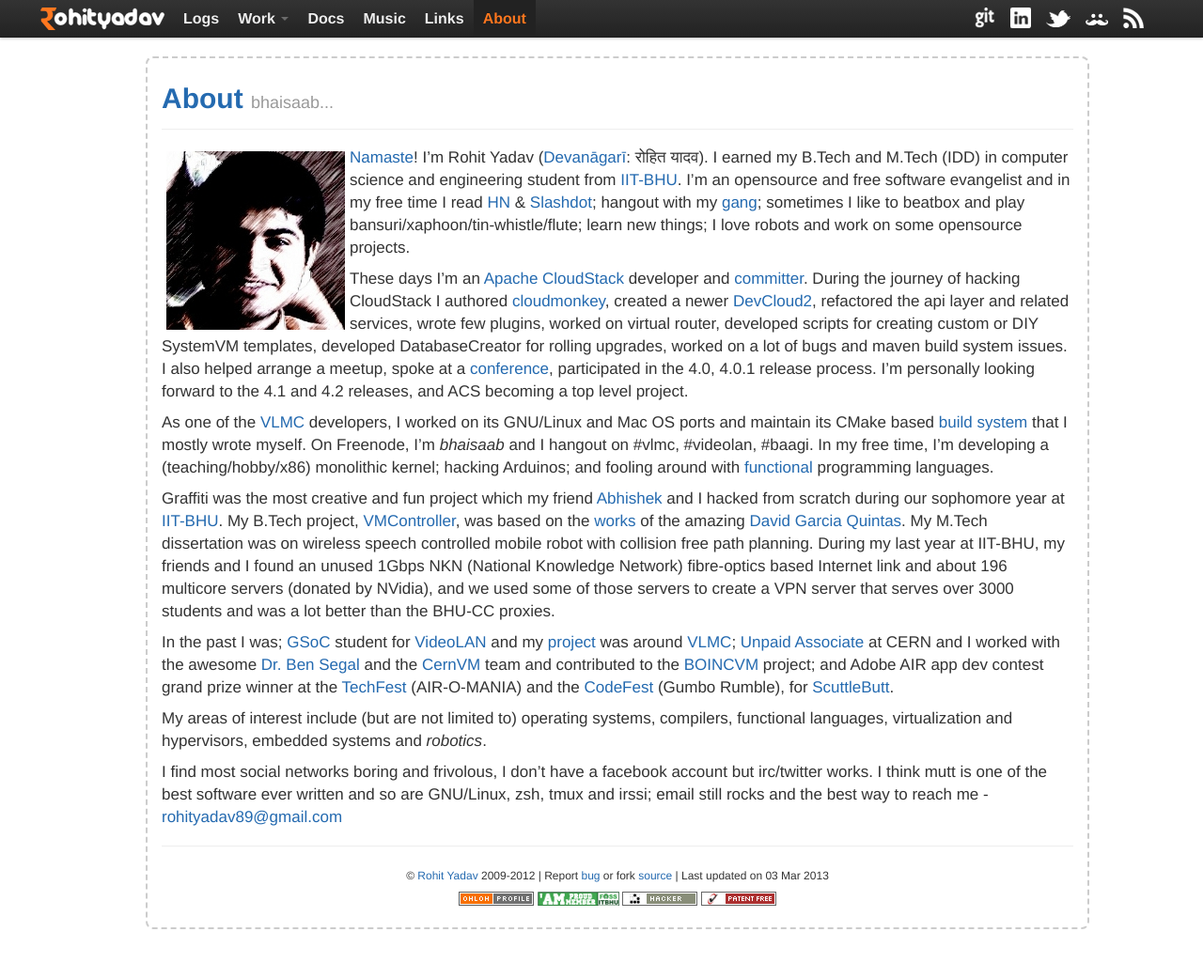
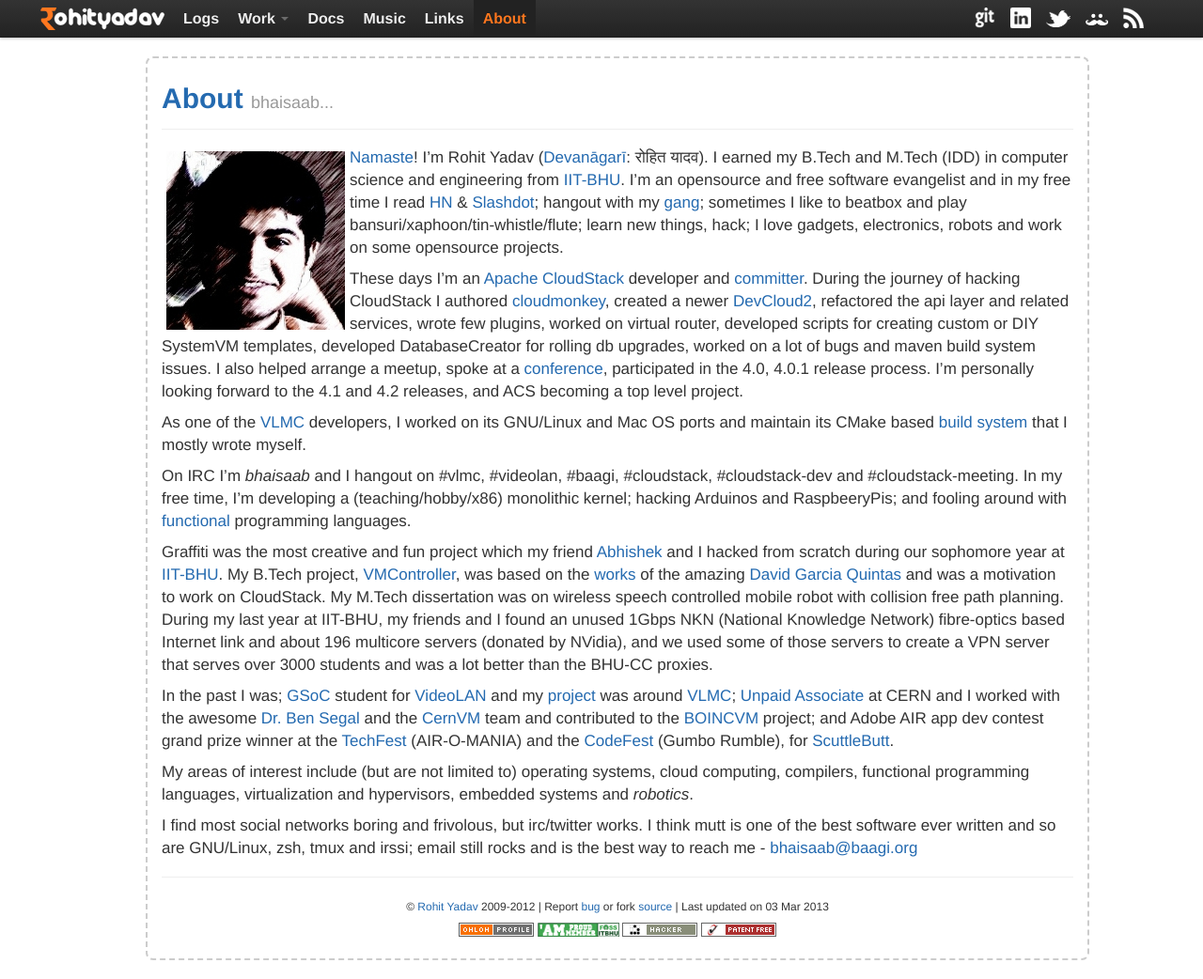
Before and after one commit to rohityadavcloud/rohityadavcloud.github.io, a Jekyll site: the page built from about.markdown, in a window 1280 px wide and 1042 px high. Shown: the whole window at 94% size. Built offline with Jekyll 4.4.1, drawn with Linux system fonts in a browser that asks for light colours; Markdown is read by kramdown in place of the engine named in the settings.

Commit message:
fix 80 char width for about me page
Signed-off-by: Rohit Yadav <bhaisaab@apache.org>

```diff
--- a/about.markdown
+++ b/about.markdown
@@ -6,19 +6,60 @@
 ---
 
 <img align="left" style="padding: 5px;" src="/assets/img/avatar.jpg"/>
-[Namaste][]! I'm Rohit Yadav ([Devanāgarī][devnagari]: रोहित यादव). I earned my B.Tech and M.Tech (IDD) in computer science and engineering student from [IIT-BHU](http://en.wikipedia.org/wiki/Indian_Institute_of_Technology_%28Banaras_Hindu_University%29_Varanasi). I'm an opensource and free software evangelist and in my free time I read [HN][] &amp; [Slashdot][]; hangout with my [gang](http://baagi.org); sometimes I like to beatbox and play bansuri/xaphoon/tin-whistle/flute; learn new things; I love robots and work on some opensource projects.
+[Namaste][]! I'm Rohit Yadav ([Devanāgarī][devnagari]: रोहित यादव). I earned my
+B.Tech and M.Tech (IDD) in computer science and engineering from
+[IIT-BHU](http://en.wikipedia.org/wiki/Indian_Institute_of_Technology_%28Banaras_Hindu_University%29_Varanasi).
+I'm an opensource and free software evangelist and in my free time I read [HN][]
+&amp; [Slashdot][]; hangout with my [gang](http://baagi.org); sometimes I like
+to beatbox and play bansuri/xaphoon/tin-whistle/flute; learn new things, hack;
+I love gadgets, electronics, robots and work on some opensource projects.
 
-These days I'm an [Apache CloudStack](http://incubator.apache.org/cloudstack/) developer and [committer](https://www.ohloh.net/p/CloudStack/contributors/). During the journey of hacking CloudStack I authored [cloudmonkey](http://pypi.python.org/pypi/cloudmonkey), created a newer [DevCloud2](http://people.apache.org/~bhaisaab/cloudstack/devcloud/devcloud2.ova), refactored the api layer and related services, wrote few plugins, worked on virtual router, developed scripts for creating custom or DIY SystemVM templates, developed DatabaseCreator for rolling upgrades, worked on a lot of bugs and maven build system issues. I also helped arrange a meetup, spoke at a [conference](http://collab12.cloudstack.org/), participated in the 4.0, 4.0.1 release process. I'm personally looking forward to the 4.1 and 4.2 releases, and ACS becoming a top level project.
+These days I'm an [Apache CloudStack](http://incubator.apache.org/cloudstack/)
+developer and [committer](https://www.ohloh.net/p/CloudStack/contributors/).
+During the journey of hacking CloudStack I authored
+[cloudmonkey](http://pypi.python.org/pypi/cloudmonkey), created a newer
+[DevCloud2](http://people.apache.org/~bhaisaab/cloudstack/devcloud/devcloud2.ova),
+refactored the api layer and related services, wrote few plugins, worked on
+virtual router, developed scripts for creating custom or DIY SystemVM templates,
+developed DatabaseCreator for rolling db upgrades, worked on a lot of bugs and
+maven build system issues. I also helped arrange a meetup, spoke at a
+[conference](http://collab12.cloudstack.org/), participated in the 4.0, 4.0.1
+release process. I'm personally looking forward to the 4.1 and 4.2 releases, and
+ACS becoming a top level project.
 
-As one of the [VLMC][] developers, I worked on its GNU/Linux and Mac OS ports and maintain its CMake based [build system][CMakeQt] that I mostly wrote myself. On Freenode, I'm *bhaisaab* and I hangout on #vlmc, #videolan, #baagi. In my free time, I'm developing a (teaching/hobby/x86) monolithic kernel; hacking Arduinos; and fooling around with [functional](http://learnyouahaskell.com/) programming languages.
+As one of the [VLMC][] developers, I worked on its GNU/Linux and Mac OS ports
+and maintain its CMake based [build system][CMakeQt] that I mostly wrote myself.
 
-Graffiti was the most creative and fun project which my friend [Abhishek][] and I hacked from scratch during our sophomore year at [IIT-BHU][]. My B.Tech project, [VMController], was based on the [works][david-boincvm] of the amazing [David Garcia Quintas][david]. My M.Tech dissertation was on wireless speech controlled mobile robot with collision free path planning. During my last year at IIT-BHU, my friends and I found an unused 1Gbps NKN (National Knowledge Network) fibre-optics based Internet link and about 196 multicore servers (donated by NVidia), and we used some of those servers to create a VPN server that serves over 3000 students and was a lot better than the BHU-CC proxies.
+On IRC I'm *bhaisaab* and I hangout on #vlmc, #videolan, #baagi, #cloudstack, #cloudstack-dev
+and #cloudstack-meeting. In my free time, I'm developing a (teaching/hobby/x86)
+monolithic kernel; hacking Arduinos and RaspbeeryPis; and fooling around with
+[functional](http://learnyouahaskell.com/) programming languages.
 
-In the past I was; [GSoC] student for [VideoLAN][yt-vlmc-wiki] and my [project][gsoc-project] was around [VLMC][]; [Unpaid Associate][boincvm] at CERN and I worked with the awesome [Dr. Ben Segal][ben] and the [CernVM][] team and contributed to the [BOINCVM][boincvm] project; and Adobe AIR app dev contest grand prize winner at the [TechFest][] (AIR-O-MANIA) and the [CodeFest][] (Gumbo Rumble), for [ScuttleButt][].
+Graffiti was the most creative and fun project which my friend [Abhishek][] and
+I hacked from scratch during our sophomore year at [IIT-BHU][]. My B.Tech
+project, [VMController], was based on the [works][david-boincvm] of the amazing
+[David Garcia Quintas][david] and was a motivation to work on CloudStack.
+My M.Tech dissertation was on wireless speech
+controlled mobile robot with collision free path planning. During my last year
+at IIT-BHU, my friends and I found an unused 1Gbps NKN (National Knowledge
+Network) fibre-optics based Internet link and about 196 multicore servers
+(donated by NVidia), and we used some of those servers to create a VPN server
+that serves over 3000 students and was a lot better than the BHU-CC proxies.
 
-My areas of interest include (but are not limited to) operating systems, compilers, functional languages, virtualization and hypervisors, embedded systems and _robotics_.
+In the past I was; [GSoC] student for [VideoLAN][yt-vlmc-wiki] and my
+[project][gsoc-project] was around [VLMC][]; [Unpaid Associate][boincvm] at CERN
+and I worked with the awesome [Dr. Ben Segal][ben] and the [CernVM][] team and
+contributed to the [BOINCVM][boincvm] project; and Adobe AIR app dev contest
+grand prize winner at the [TechFest][] (AIR-O-MANIA) and the [CodeFest][] (Gumbo
+Rumble), for [ScuttleButt][].
 
-I find most social networks boring and frivolous, I don't have a facebook account but irc/twitter works. I think mutt is one of the best software ever written and so are GNU/Linux, zsh, tmux and irssi; email still rocks and the best way to reach me - <rohityadav89@gmail.com>
+My areas of interest include (but are not limited to) operating systems, cloud
+computing, compilers, functional programming languages, virtualization and
+hypervisors, embedded systems and _robotics_.
+
+I find most social networks boring and frivolous, but irc/twitter works. I think
+mutt is one of the best software ever written and so are GNU/Linux, zsh, tmux and
+irssi; email still rocks and is the best way to reach me - <bhaisaab@baagi.org>
 
 [Namaste]: http://en.wikipedia.org/wiki/Namaste
 [devnagari]: http://en.wikipedia.org/wiki/Devan%C4%81gar%C4%AB
```
